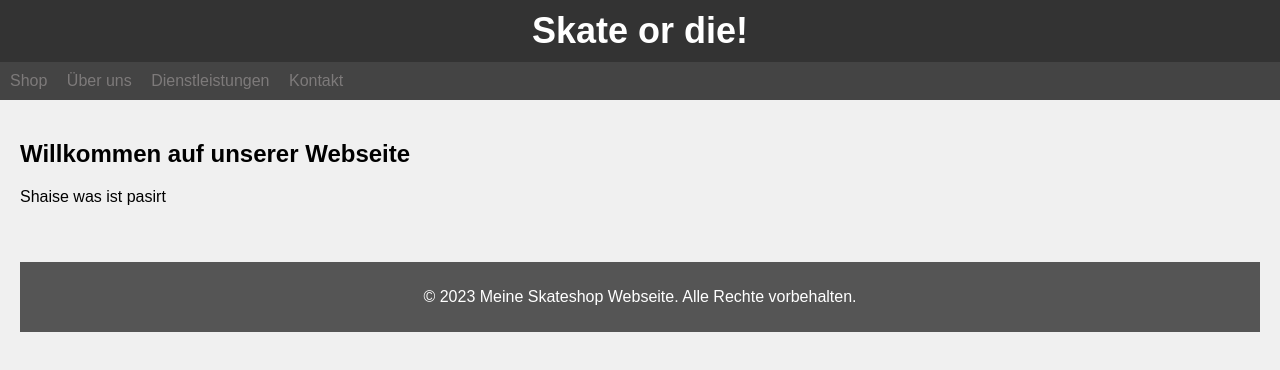
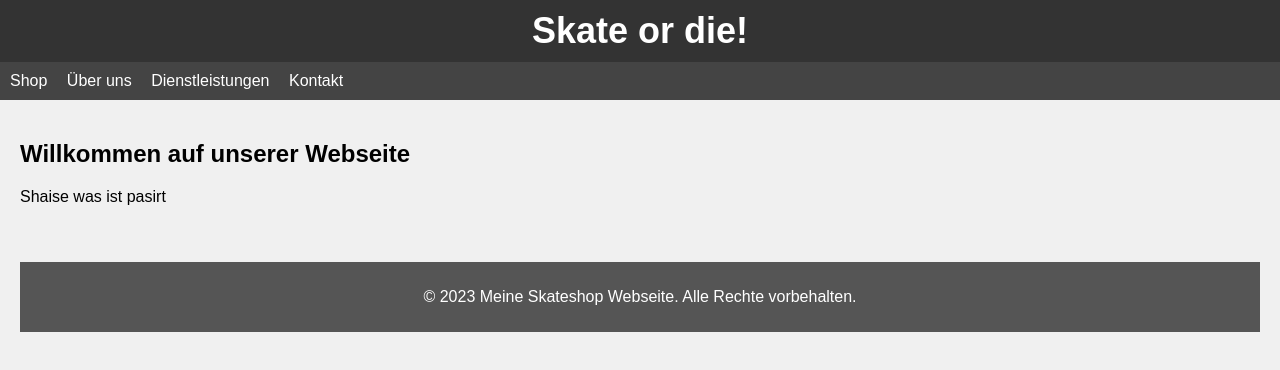
Before and after one commit to wa149079/Skateshop, a plain HTML site: page index.html in a window 1280 px wide. Drawn offline with Linux system fonts and the light colour scheme.

Commit message:
gugugaga
Co-authored-by: kt_rizzard von oz <kt155430@users.noreply.github.com>

```diff
--- a/style.css
+++ b/style.css
@@ -44,13 +44,13 @@ nav ul li {
 }
 
 nav a {
-    color: rgb(125, 122, 122);
+    color: rgb(255, 255, 255);
     text-decoration: none;
     transition: color 0.3s ease;
 }
 
 nav a:hover {
-    color: #ffffff;
+    color: #777575;
 }
 
 /* Hauptinhalt-Stile */
```
